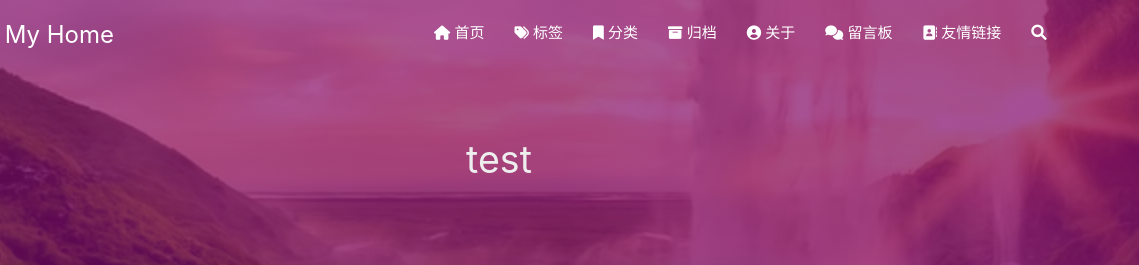
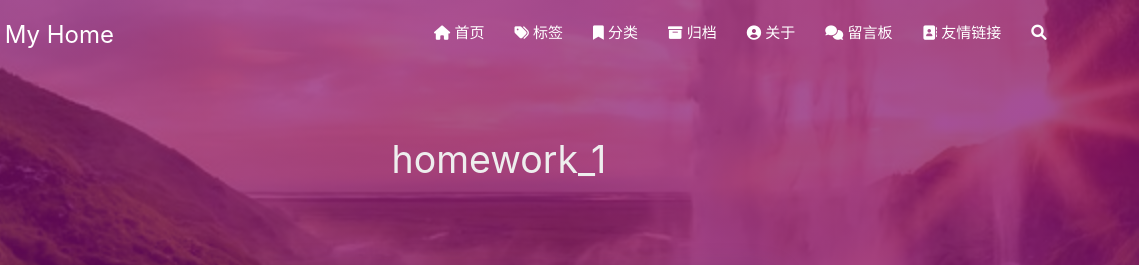
Before and after one commit to zongyu102/zongyu102.github.io, a plain HTML site: page 2022/03/16/homework_1/index.html in a window 1280 px wide. Shown: the top 265 px of the page, 141-1280 px from the left. Drawn offline with Linux system fonts and the light colour scheme; some packages are replaced by stand-ins of ours; no server answers; a script that the page names is missing.

Commit message:
Site updated: 2022-03-19 22:44:42

```diff
--- a/2022/03/16/homework_1/index.html
+++ b/2022/03/16/homework_1/index.html
@@ -4,7 +4,7 @@
 
 <head>
     <meta charset="utf-8">
-    <meta name="keywords" content="test, My Home">
+    <meta name="keywords" content="homework_1, My Home">
     <meta name="description" content="1.云使能技术主要包括哪些技术组件？简要说明其关键特征。（1）宽带网络和Internet架构云用户和云提供者通常利用Internet进行通信，Internet以无中心的供给和管理模型为基础，不受任何集中式实体的控制。
 网络互联架构的主要组件">
     <meta http-equiv="X-UA-Compatible" content="IE=edge">
@@ -18,7 +18,7 @@
     <!-- Global site tag (gtag.js) - Google Analytics -->
 
 
-    <title>test | My Home</title>
+    <title>homework_1 | My Home</title>
     <link rel="icon" type="image/png" href="/favicon.png">
 
     <link rel="stylesheet" type="text/css" href="/libs/awesome/css/all.min.css">
@@ -315,7 +315,7 @@
         <div class="row">
             <div class="col s12 m12 l12">
                 <div class="brand">
-                    <h1 class="description center-align post-title">test</h1>
+                    <h1 class="description center-align post-title">homework_1</h1>
                 </div>
             </div>
         </div>
@@ -762,9 +762,9 @@
                     <div class="card-image">
 
 
-                        <img src="/medias/featureimages/10.jpg" class="responsive-img" alt="test">
+                        <img src="/medias/featureimages/10.jpg" class="responsive-img" alt="homework_1">
 
-                        <span class="card-title">test</span>
+                        <span class="card-title">homework_1</span>
                     </div>
                 </a>
                 <div class="card-content article-content">
```
Also changed, not shown: 2022/03/07/hello-world/index.html (+2 -2 lines), archives/2022/03/index.html (+2 -2 lines), archives/2022/index.html (+2 -2 lines), archives/index.html (+2 -2 lines), index.html (+2 -2 lines).
